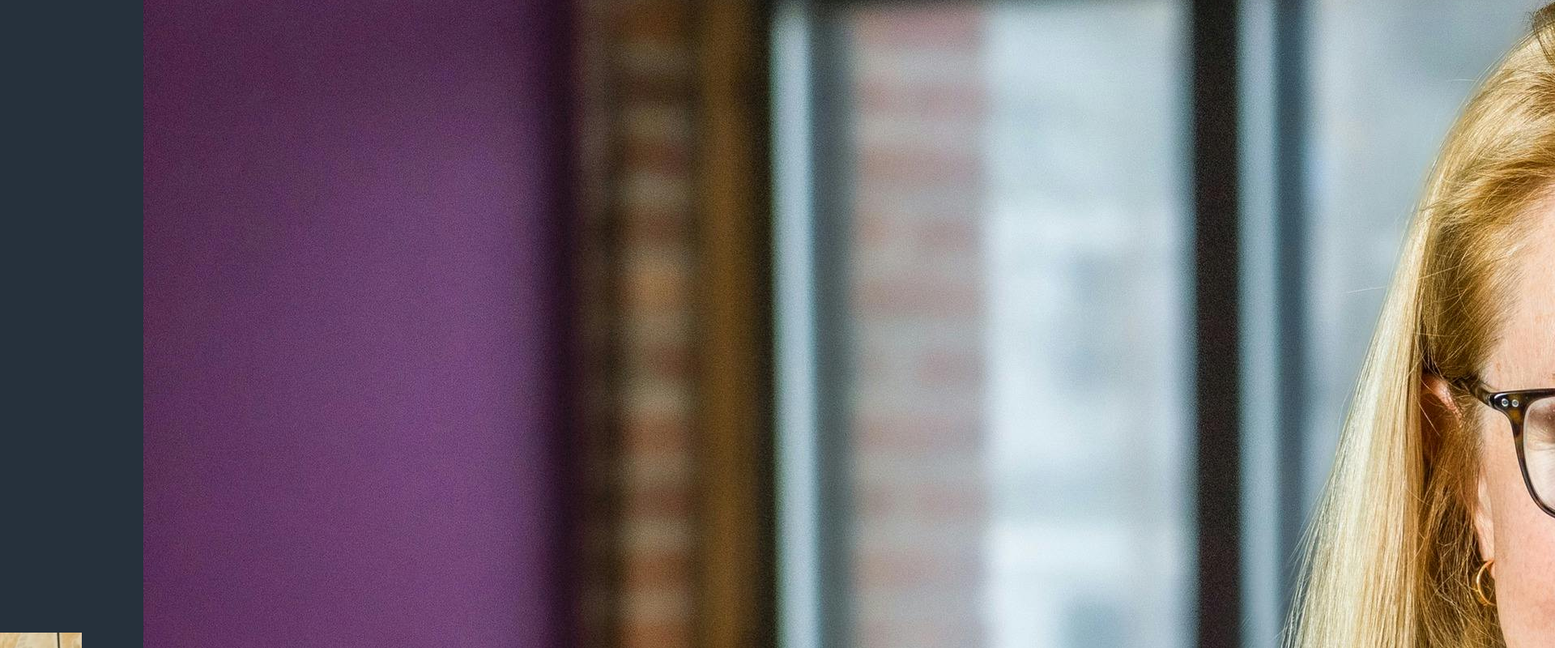
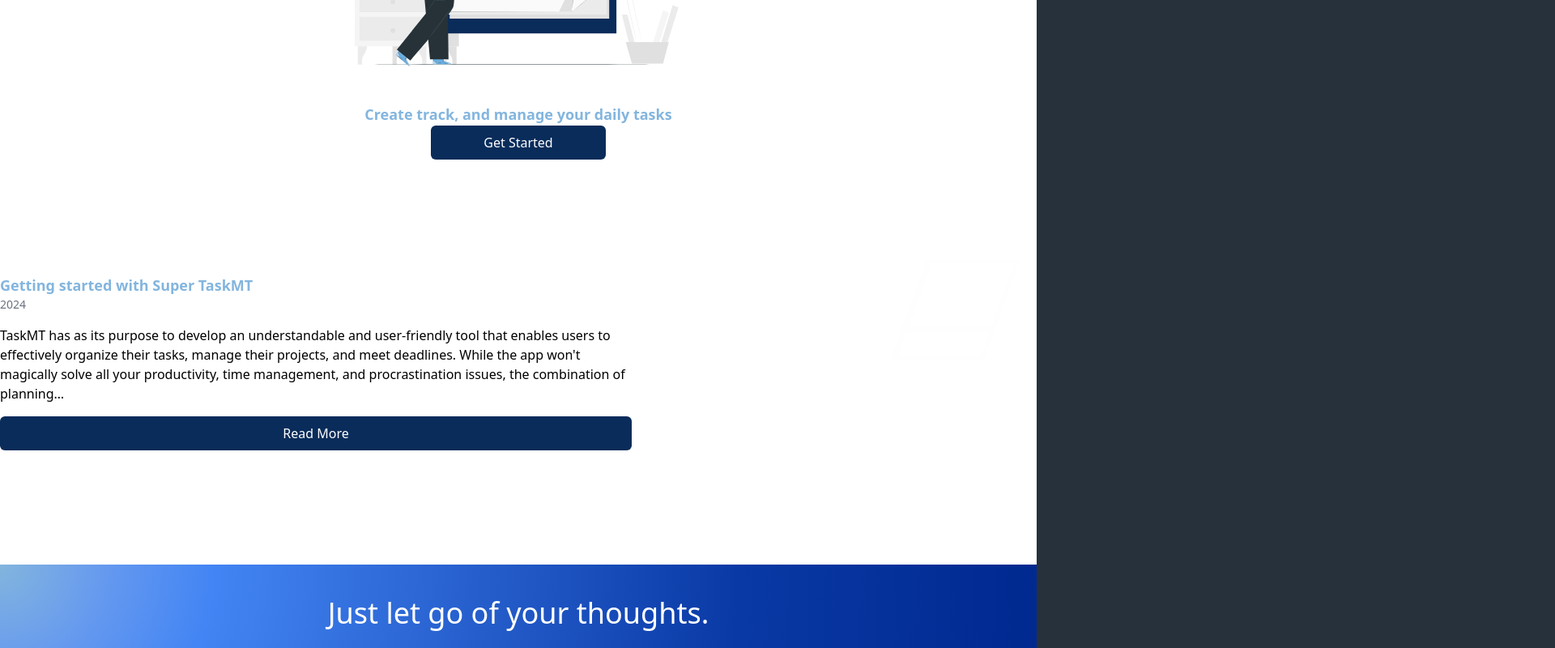
Before and after one commit to Vanessa082/TaskMT, a React (Vite) app in the folder TaskMT_frontend/: page / in a window 1280 px wide. Shown: the part 520-1320 px from the top of the page at 81% size, 1920 px wide, since content can reach past the window. Built offline with nearby package versions, Linux system fonts and the light colour scheme.

Commit message:
did routing on the registration form

```diff
--- a/TaskMT_frontend/package.json
+++ b/TaskMT_frontend/package.json
@@ -14,11 +14,11 @@
     "@fortawesome/free-brands-svg-icons": "^6.6.0",
     "@fortawesome/free-solid-svg-icons": "^6.6.0",
     "@fortawesome/react-fontawesome": "^0.2.2",
+    "axios": "^1.7.2",
     "lucide-react": "^0.408.0",
     "react": "^18.3.1",
     "react-dom": "^18.3.1",
     "react-icons": "^5.2.1",
-    "axios": "^1.7.2",
     "react-router-dom": "^6.25.1"
   },
   "devDependencies": {
--- a/TaskMT_frontend/src/App.jsx
+++ b/TaskMT_frontend/src/App.jsx
@@ -1,4 +1,3 @@
-import './App.css'
 
 import LandingPage from './Pages/landing-page/Landing-page'
 import Register from './Pages/Register/Register'
@@ -9,7 +8,7 @@ function App() {
     <>
       <LandingPage />
 
-      <Register />
+      {/* <Register /> */}
     </>
   )
 }
--- a/TaskMT_frontend/src/Pages/landing-page/Landing-page.jsx
+++ b/TaskMT_frontend/src/Pages/landing-page/Landing-page.jsx
@@ -9,16 +9,13 @@ export default function LandingPage() {
     return (
         <>
             <Navbar />
-
-            <main className="w-full flex flex-col font-sans">
-               <Herosection/>
-               <Tblog/>
-               <Subscribe />
-               <Testimonial />
-               <Footer />
+            <main className="w-full flex flex-col font-sans bg-text-color-1">
+                <Herosection />
+                <Tblog />
+                <Subscribe />
+                <Testimonial />
             </main>
-
-            <footer className=""></footer>
+            <Footer />
         </>
     )
 }
--- a/TaskMT_frontend/src/index.css
+++ b/TaskMT_frontend/src/index.css
@@ -47,12 +47,12 @@ button:hover {
   border-color: #646cff;
 }
 
-button:focus,
+/* button:focus,
 button:focus-visible {
   outline: 4px auto -webkit-focus-ring-color;
-}
+} */
 
-@media (prefers-color-scheme: light) {
+/* @media (prefers-color-scheme: light) {
   :root {
     color: #213547;
     background-color: #ffffff;
@@ -63,4 +63,4 @@ button:focus-visible {
   button {
     background-color: #f9f9f9;
   }
-}
+} */
--- a/TaskMT_frontend/src/main.jsx
+++ b/TaskMT_frontend/src/main.jsx
@@ -1,4 +1,5 @@
 import React from 'react'
+import './index.css'
 import ReactDOM from 'react-dom/client'
 import App from './App.jsx'
 
```
